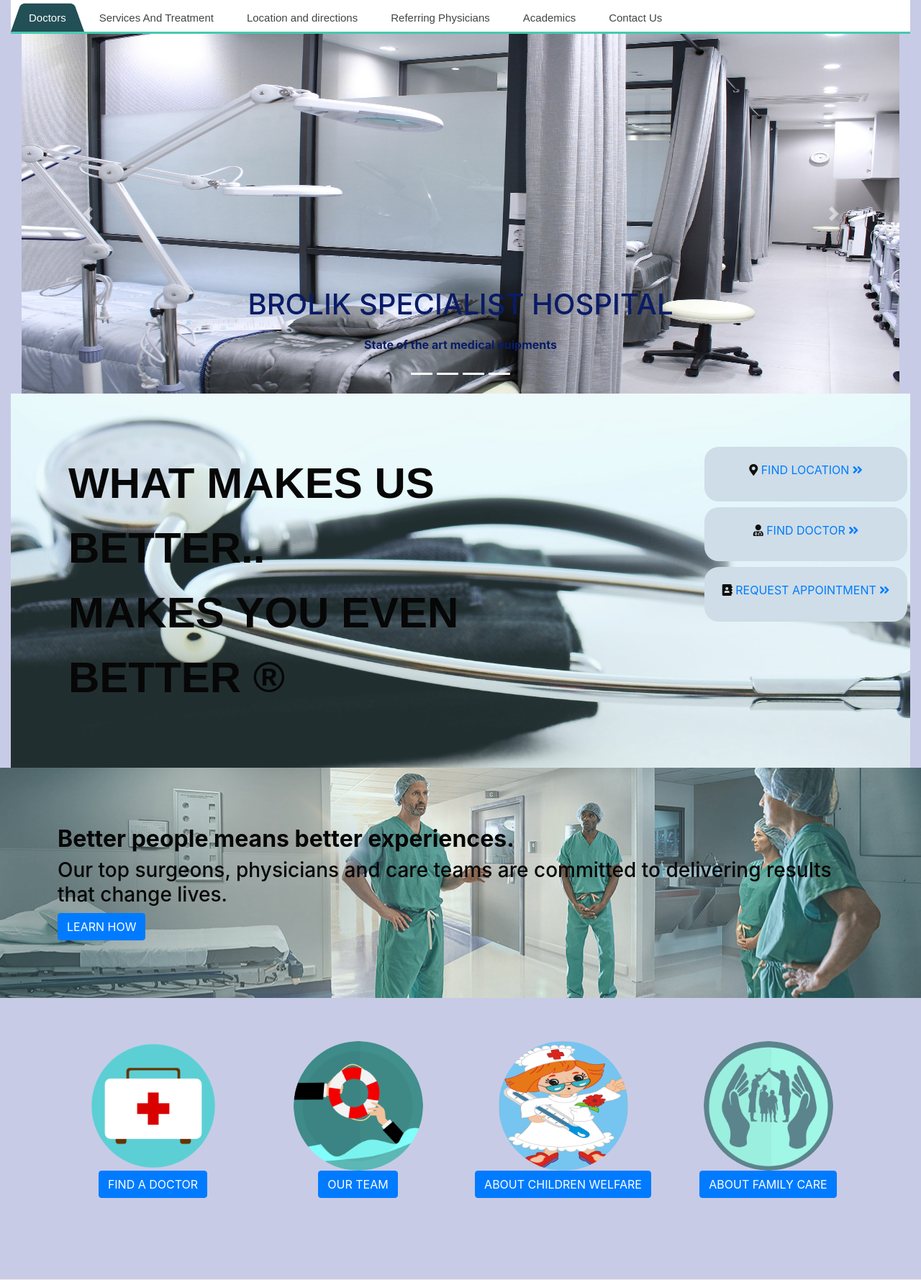
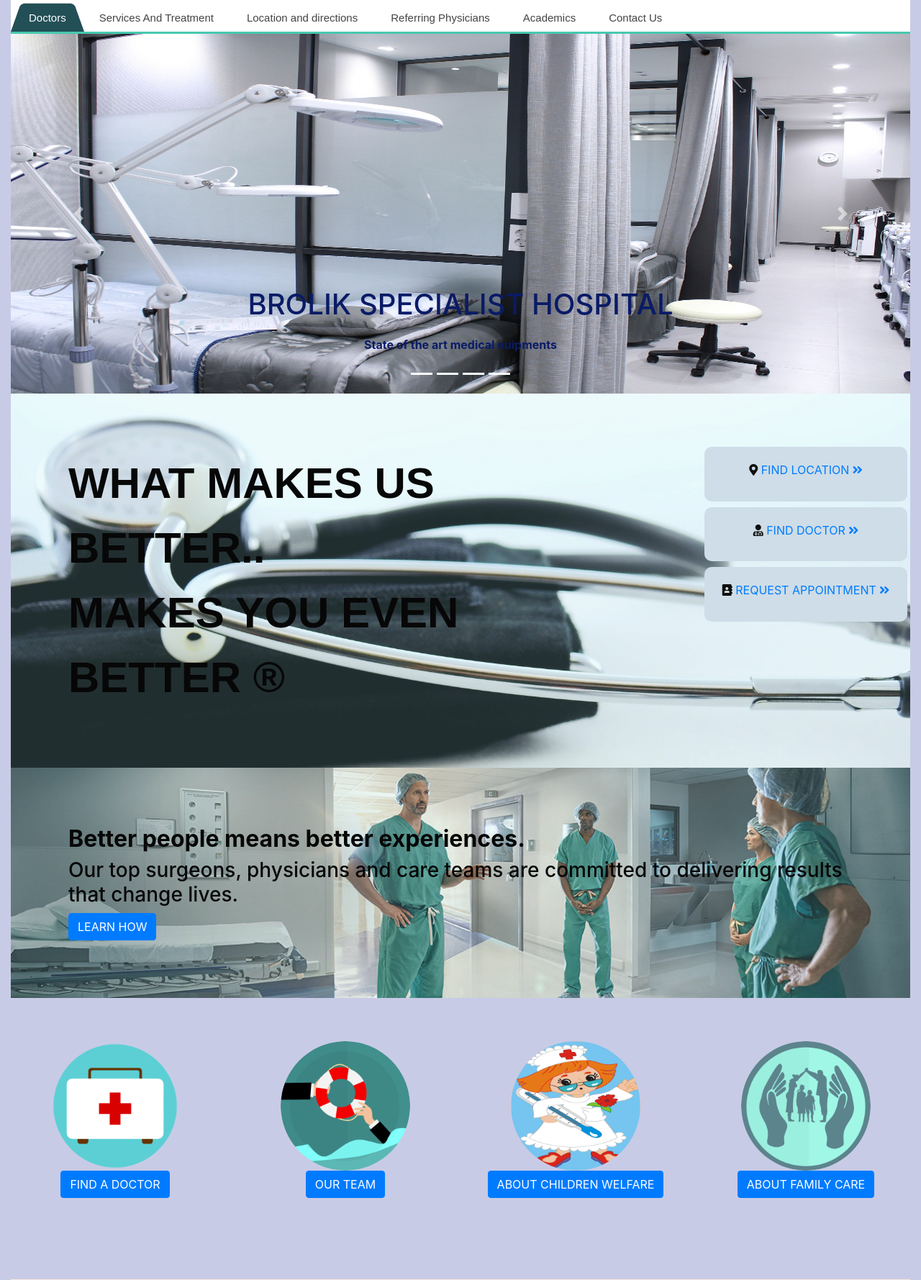
Before and after one commit to arudovwen/brolik-hospital, a PHP site: page / in a window 1280 px wide; the page is wider, and only the part inside the window is pictured. Shown: the part 343-2122 px from the top of that part at 72% size. Run offline with PHP 8.4, Linux system fonts and the light colour scheme; some libraries are stand-ins or nearby versions; grey boxes are pictures that could not be loaded.

Commit message:
edited these files

```diff
--- a/header.php
+++ b/header.php
@@ -9,7 +9,7 @@
     <meta name="viewport" content="width=device-width, initial-scale=1">
     <link rel="stylesheet" href="css/bootstrap.min.css" crossorigin="anonymous">
     <link rel="stylesheet" href="https://use.fontawesome.com/releases/v5.3.1/css/all.css">
-    <link rel="stylesheet" type="text/css" media="screen" href="css/main.css" />
+    <link rel="stylesheet" type="text/css" media="screen" href="main.css" />
     <link rel="stylesheet" type="text/css" media="screen" href="css/style.css" />
     <link rel="stylesheet" type="text/css" media="screen" href="css/animate.css" />
 
--- a/index.php
+++ b/index.php
@@ -4,8 +4,9 @@ include "header.php";
 
 ?>
 
-            <div class="slide">  <div class="container-fluid">
 
+     <!-- carousel starts -->
+                 <div class="slide">
 
                 <div id="my-carousel" class="carousel slide" data-ride="carousel">
                     <ol class="carousel-indicators">
@@ -61,7 +62,8 @@ include "header.php";
 
 
 
-               <div class="container-fluid"></div>
+               <!-- starts -->
+             <div class = 'container-fluid'>
              <div class="my-container">
 
             <div class="row">
@@ -73,6 +75,9 @@ include "header.php";
 
                             </div>
                             </section>
+                            <!-- ends -->
+
+                            <!-- starts -->
                     <section class="col-sm-12 col-md-12 col-lg-3">
                     <div class="side"  >
                         <div class="row">
@@ -102,9 +107,9 @@ include "header.php";
 
 
 
-            </div>
 
 
+  <!-- starts -->
     <div class="my-container2">
 
             <div class="motto2">
@@ -115,8 +120,10 @@ include "header.php";
 
         </div>
 
+
+       <!-- quick guide starts -->
                 <div id="quick-guide">
-                        <div class="container">
+
                                 <div class="row">
                                     <section class="col-sm-6 col-md-3 col-lg-3">
                                        <img src="image/icon1.png" class="img rounded-circle" width ="180px" height="180px"><br>
@@ -141,16 +148,19 @@ include "header.php";
 
                                   </div>
 
-                                </div>
-                </div>
+
+
+
               </div>
 
 
-     </div>
+
+<!-- subscribe field starts -->
         <section>
 
+
         <div class="subscribe">
-            <div class="container">
+
                 <div class="row">
                         <section class="col-sm-6 col-md-2 col-lg-2">
                             <img src="image/Email.jpg" class="img rounded-circle" width="90px" height="90px">
@@ -167,9 +177,13 @@ include "header.php";
                 </div>
 
 
-             </div>
+
          </div>
 
         </section>
 
+
+</div>
+
+<!-- import footer -->
 <?php include "footer.php" ?>
--- a/css/main.css
+++ b/main.css
@@ -119,6 +119,7 @@ body{
     background: #a6e5ee;
     overflow: hidden;
 
+
 }
 .my-container:before {
     content: ' ';
@@ -147,7 +148,7 @@ body{
     margin-top: 70px;
 }
 .my-container .side .side1{
-    border-radius: 20px;
+    border-radius: 10px;
     height: 2cm;
     margin: 4px;
     padding: 20px;
```
Lines whose indentation alone changed are shown as unchanged.
